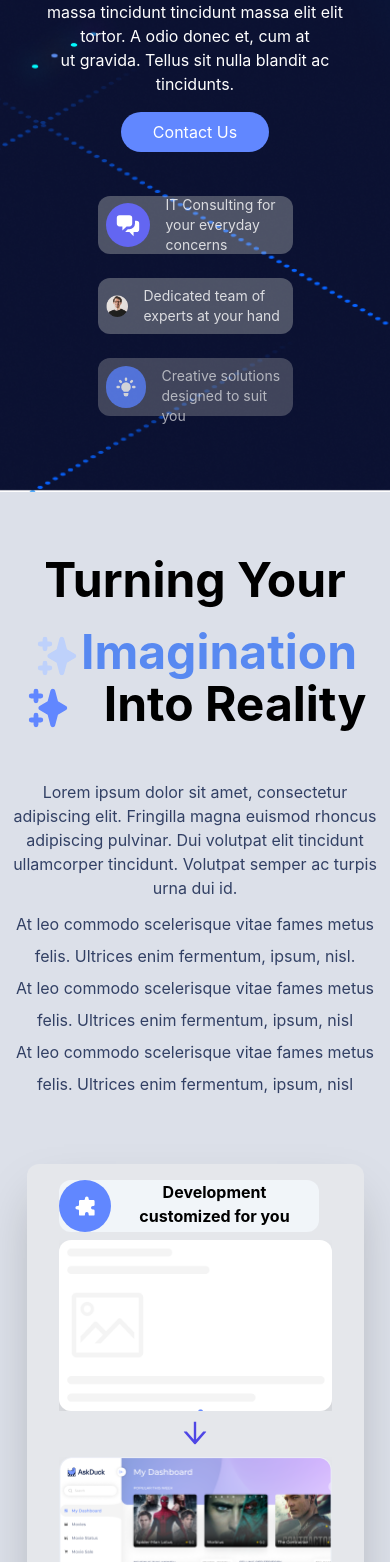
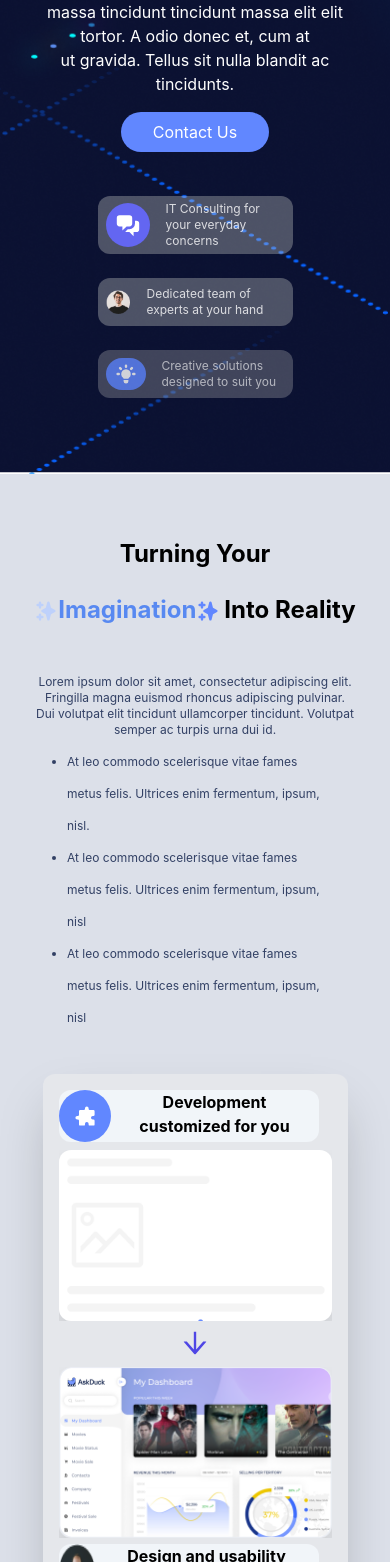
Before and after one commit to ArminBabic/blue, a Next.js app: page / in a window 390 px wide. Shown: the part 438-2000 px from the top of the page. Built offline with nearby package versions, Linux system fonts and the light colour scheme.

Commit message:
fix things

```diff
--- a/components/About.tsx
+++ b/components/About.tsx
@@ -36,13 +36,13 @@ function About() {
       id="about"
       className="bg-[#dce0e9] flex flex-col items-center xl:block "
     >
-      <div className="text-center xl:text-start xl:ml-8 2xl:ml-48">
-        <h2 className="text-5xl lg:text-6xl font-bold pt-16 lg:pt-32 ">
+      <div className="text-center xl:text-start xl:ml-8 2xl:ml-52">
+        <h2 className="text-2xl sm:text-3xl md:text-4xl lg:text-5xl font-bold pt-16 lg:pt-32 ">
           Turning Your
         </h2>
         <br />
-        <h2 className=" text-5xl lg:text-6xl font-bold   ">
-          <span className="text-[#5889F1] pr-8 ">
+        <h2 className=" text-2xl sm:text-3xl md:text-4xl lg:text-5xl font-bold   ">
+          <span className="text-[#5889F1] pr-1 md:pr-8 ">
             <HiSparkles className="inline text-[#BED1FB]" />
             Imagination
             <HiSparkles className="inline text-[#6187FF]" />
@@ -52,14 +52,14 @@ function About() {
       </div>
 
       <div className="text-center sm:text-start  flex flex-col xl:flex-row items-center md:gap-12 xl:ml-8  xl:justify-center  pt-12  ">
-        <div className="md:flex-1 xl:flex-none text-1xl sm:text-center md:text-start text-[#081944] w-96 h-96 sm:w-[500px] md:w-[700px] xl:h-96 xl:w-96  opacity-80 ">
-          <p>
+        <div className="px-8 text-xs sm:text-sm md:flex-1 xl:flex-none text-1xl text-start sm:text-center md:text-start text-[#081944] px-8 sm:px-4 w-96 h-[400px] sm:w-[500px] md:w-[700px] xl:h-96 xl:w-96  opacity-80 ">
+          <p className="text-center xl:text-start">
             Lorem ipsum dolor sit amet, consectetur adipiscing elit. Fringilla
             magna euismod rhoncus adipiscing pulvinar. Dui volutpat elit
             tincidunt ullamcorper tincidunt. Volutpat semper ac turpis urna dui
             id.
           </p>
-          <ul className="list-disc pt-2 sm:ml-4 leading-8">
+          <ul className="sm:text-center mx-8 xl:text-start list-disc pt-2 sm:ml-4 leading-8">
             <li>
               At leo commodo scelerisque vitae fames metus felis. Ultrices enim
               fermentum, ipsum, nisl.
@@ -75,15 +75,15 @@ function About() {
           </ul>
         </div>
 
-        <div className="md:flex-1 xl:flex-none shadow-2xl max-w-[730px] flex flex-col md:flex-row items-center   max-h-[850px] xl:h-96 rounded-xl bg-[#e5e7eb]">
-          <div className="pt-4 px-8 md:px-0 md:py-12  md:pl-8 ">
+        <div className="md:flex-1 xl:flex-none shadow-2xl max-w-[650px] md:max-w-[730px] flex flex-col md:flex-row items-center max-h-[750]  md:max-h-[850px] xl:h-96 rounded-xl bg-[#e5e7eb]">
+          <div className="pt-4 sm:pt-8 px-4 sm:px-24 md:px-8 md:px-0 md:py-12  md:pl-8 ">
             <div className="w-[260px] h-[52px] mb-2 md:mb-6   bg-slate-100 rounded-xl flex">
               <div className="bg-[#6187FF] rounded-full flex justify-center items-center px-2 ">
                 <HiPuzzle className="text-white  w-9 h-6 " />
               </div>
               <h5 className="font-bold px-2">Development customized for you</h5>
             </div>
-
+            <div>
               <Image
                 src={blankImg}
                 width="273px"
@@ -91,17 +91,21 @@ function About() {
                 className="rounded-xl shadow-2xl  "
               />
             </div>
+          </div>
           <div>
             <AiOutlineArrowDown className="w-8 h-8 text-indigo-600 md:-rotate-90 md:mx-4" />
           </div>
 
-          <div className="mt-2 md:mt-0 pb-4 md:py-12  md:pr-8  ">
+          <div className="mt-2 md:mt-0  md:py-12  md:pr-8 pb-8 sm:pb-4  ">
+            <div>
               <Image
                 src={socialImg}
                 width="273px"
                 height="171px"
                 className="rounded-xl shadow-2xl "
               />
+            </div>
+
             <div className="w-[260px] h-[52px] md:mt-6 bg-slate-100 rounded-xl flex">
               <Image
                 src={smallImg}
--- a/components/Header.tsx
+++ b/components/Header.tsx
@@ -162,15 +162,15 @@ function Header() {
       <div
         className={
           nav
-            ? "fixed top-0 left-0 z-[100] w-full h-screen bg-black/70 ease-in duration-500 lg:hidden"
+            ? "fixed top-0 right-0 z-[100] w-full h-screen bg-black/70 ease-in duration-500 lg:hidden"
             : ""
         }
       >
         <aside
           className={
             nav
-              ? "fixed top-0 left-0 w-[75%] sm:w-[60%] md:w-[45%] h-screen home ease-in duration-500"
-              : "fixed top-0 left-[-100%]   ease-in duration-500"
+              ? "fixed top-0 right-0 w-[75%] sm:w-[60%] md:w-[45%] h-screen home ease-in duration-500"
+              : "fixed top-0 right-[-100%]   ease-in duration-500"
           }
         >
           <div>
--- a/components/Hero.tsx
+++ b/components/Hero.tsx
@@ -63,7 +63,7 @@ function Hero() {
           <HiChatAlt2 className="img-popup text-white w-7 h-7 " />
         </div>
 
-        <p className="text-white px-2 text-sm opacity-80">
+        <p className="text-white px-2 text-xs sm:text-sm opacity-80">
           IT Consulting for your everyday concerns
         </p>
       </article>
@@ -77,7 +77,7 @@ function Hero() {
         </div>
 
         <div className=" max-w-[164px]">
-          <p className="text-white p-2 text-sm opacity-80">
+          <p className="text-white p-2 text-xs sm:text-sm opacity-80">
             Dedicated team of experts at your hand
           </p>
         </div>
@@ -88,7 +88,7 @@ function Hero() {
         </div>
 
         <div className="max-w-[164px]">
-          <p className="text-white p-2 text-sm opacity-80">
+          <p className="text-white p-2 text-xs sm:text-sm opacity-80">
             Creative solutions designed to suit you
           </p>
         </div>
--- a/components/Projects.tsx
+++ b/components/Projects.tsx
@@ -28,9 +28,11 @@ function Projects() {
 
   return (
     <section id="projects" className="bg-[#dce0e9]">
-      <h2 className="text-[#081944] text-5xl lg:text-6xl font-bold lg:px-32 md:px-12">
-        Recent <span className="text-[#5889F1]">Projects</span>
-      </h2>
+      <div className="text-center md:text-start">
+        <h2 className="text-[#081944] text-4xl md:text-5xl lg:text-6xl font-bold lg:px-32 md:px-12">
+          Recent <span className="text-[#5889F1]">Projects</span>
+        </h2>
+      </div>
 
       <div className="grid lg:grid-cols-2 gap-7 justify-items-center  justify-center items-center mt-9 pb-14">
         <motion.div
```
Lines whose indentation alone changed are shown as unchanged.
